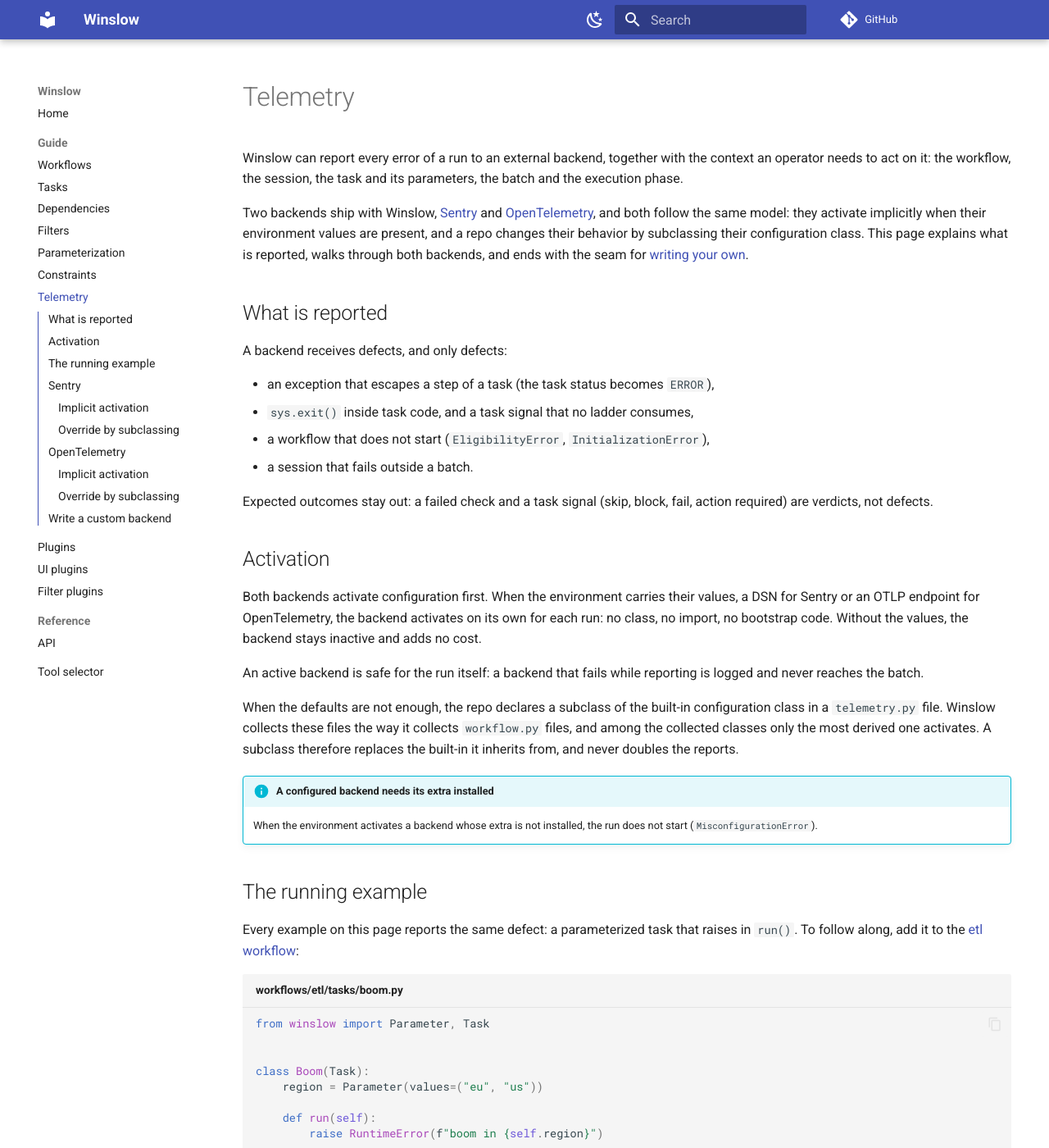
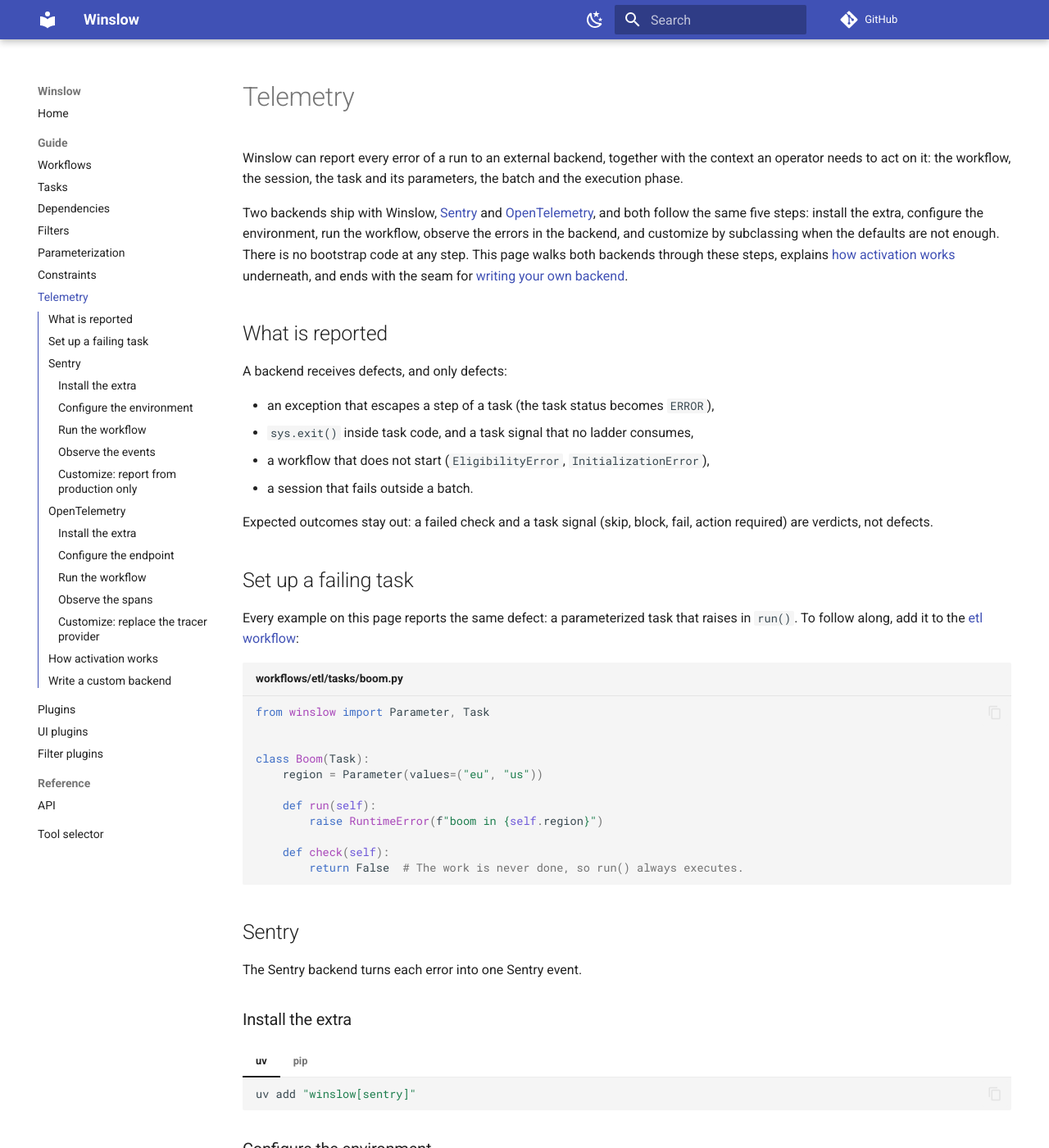
Before and after one commit to winslow-workflow/winslow, an MkDocs documentation site: the page built from docs/telemetry.md, in a window 1280 px wide and 1400 px high. Shown: the whole window at 82% size. Built offline with MkDocs 1.6.1 and Material for MkDocs 9.7.7, drawn with Linux system fonts in a browser that asks for light colours; comment, search, counter and statistics services are not loaded; some of the changed text lies outside the part shown.

Commit message:
Make the docs uv-first and the telemetry page action-oriented

````diff
--- a/docs/telemetry.md
+++ b/docs/telemetry.md
@@ -5,10 +5,11 @@
 the execution phase.
 
 Two backends ship with Winslow, [Sentry](#sentry) and [OpenTelemetry](#opentelemetry), and both
-follow the same model: they activate implicitly when their environment values are present, and a
-repo changes their behavior by subclassing their configuration class. This page explains what is
-reported, walks through both backends, and ends with the seam for
-[writing your own](#write-a-custom-backend).
+follow the same five steps: install the extra, configure the environment, run the workflow,
+observe the errors in the backend, and customize by subclassing when the defaults are not enough.
+There is no bootstrap code at any step. This page walks both backends through these steps,
+explains [how activation works](#how-activation-works) underneath, and ends with the seam for
+[writing your own backend](#write-a-custom-backend).
 
 ## What is reported
 
@@ -22,27 +23,7 @@
 Expected outcomes stay out: a failed check and a task signal (skip, block, fail, action required)
 are verdicts, not defects.
 
-## Activation
-
-Both backends activate configuration first. When the environment carries their values, a DSN for
-Sentry or an OTLP endpoint for OpenTelemetry, the backend activates on its own for each run: no
-class, no import, no bootstrap code. Without the values, the backend stays inactive and adds no
-cost.
-
-An active backend is safe for the run itself: a backend that fails while reporting is logged and
-never reaches the batch.
-
-When the defaults are not enough, the repo declares a subclass of the built-in configuration class
-in a `telemetry.py` file. Winslow collects these files the way it collects `workflow.py` files, and
-among the collected classes only the most derived one activates. A subclass therefore replaces the
-built-in it inherits from, and never doubles the reports.
-
-!!! info "A configured backend needs its extra installed"
-
-    When the environment activates a backend whose extra is not installed, the run does not start
-    (`MisconfigurationError`).
-
-## The running example
+## Set up a failing task
 
 Every example on this page reports the same defect: a parameterized task that raises in `run()`.
 To follow along, add it to the [etl workflow](workflows.md):
@@ -63,16 +44,27 @@
 
 ## Sentry
 
-The Sentry backend turns each error into one Sentry event. Install the extra first:
+The Sentry backend turns each error into one Sentry event.
 
-```bash
-pip install 'winslow[sentry]'
-```
+### Install the extra
 
-### Implicit activation
+=== "uv"
 
-Setting `SENTRY_DSN` is the whole integration: with the DSN present, the built-in
-`SentryConfiguration` activates for each run and flushes its events before the process exits.
+    ```bash
+    uv add "winslow[sentry]"
+    ```
+
+=== "pip"
+
+    ```bash
+    pip install 'winslow[sentry]'
+    ```
+
+### Configure the environment
+
+Set `SENTRY_DSN`; that is the whole integration. With the DSN present, the built-in
+`SentryConfiguration` activates for each run and flushes its events before the process exits
+(see [How activation works](#how-activation-works)).
 
 | Environment value    | Purpose                                        | When unset                 |
 | -------------------- | ---------------------------------------------- | -------------------------- |
@@ -80,16 +72,22 @@
 | `SENTRY_ENVIRONMENT` | The `environment` tag of each event.           | Falls back to `WINSLOW_ENV`. |
 | `SENTRY_RELEASE`     | The `release` of each event.                   | The SDK detects it (git, CI values). |
 
-The values are read through python-decouple: the search for a `.env` file starts in the working
-directory and walks up its parents, and an exported variable always wins over the file.
+Export the values, or put them in a `.env` file: the search for the file starts in the working
+directory and walks up its parents, and an exported variable always wins over the file
+(python-decouple).
+
+### Run the workflow
 
 ```bash
 export SENTRY_DSN="https://examplePublicKey@o0.ingest.sentry.io/0"
 winslow run --mode headless --workflow etl
 ```
 
-The run above reports one event per parameter row of `Boom`. Each event carries these tags to
-search and filter on (the environment arrives through the native SDK field, not a tag):
+### Observe the events
+
+The run reports one event per parameter row of `Boom`: the Sentry project shows two new issues,
+`boom (eu)` and `boom (us)`. Each event carries these tags to search and filter on (the
+environment arrives through the native SDK field, not a tag):
 
 | Tag                 | Value                                              | Example              |
 | ------------------- | -------------------------------------------------- | -------------------- |
@@ -115,11 +113,11 @@
 
 A workflow that does not start reports the same way, with the workflow and session tags only.
 
-### Override by subclassing
+### Customize: report from production only
 
 The built-in activates wherever the DSN is set. To decide differently, subclass
 `SentryConfiguration` in a `telemetry.py` file and override `get_handler`: the subclass replaces
-the built-in, and nothing else changes. This example reports from production only:
+the built-in, and nothing else changes.
 
 ```python title="telemetry.py"
 from winslow import settings
@@ -141,31 +139,43 @@
 ## OpenTelemetry
 
 The OpenTelemetry backend turns each error into one short span with the exception recorded on it.
-Install the extra first:
 
-```bash
-pip install 'winslow[otel]'
-```
+### Install the extra
 
-### Implicit activation
+=== "uv"
 
-Setting an OTLP traces endpoint is the whole integration: with an endpoint present, the built-in
-`OpenTelemetryConfiguration` activates for each run and flushes its spans before the process exits.
-`OTEL_EXPORTER_OTLP_TRACES_ENDPOINT` is used exactly as given; the more general
-`OTEL_EXPORTER_OTLP_ENDPOINT` gets `/v1/traces` appended, following the OTLP http convention. Both
-are read through python-decouple, like the Sentry values.
+    ```bash
+    uv add "winslow[otel]"
+    ```
+
+=== "pip"
+
+    ```bash
+    pip install 'winslow[otel]'
+    ```
+
+### Configure the endpoint
+
+Set an OTLP traces endpoint; that is the whole integration. With an endpoint present, the built-in
+`OpenTelemetryConfiguration` activates for each run and flushes its spans before the process exits
+(see [How activation works](#how-activation-works)). `OTEL_EXPORTER_OTLP_TRACES_ENDPOINT` is used
+exactly as given; the more general `OTEL_EXPORTER_OTLP_ENDPOINT` gets `/v1/traces` appended,
+following the OTLP http convention. Both are read through python-decouple, like the Sentry values.
+
+### Run the workflow
 
 ```bash
 export OTEL_EXPORTER_OTLP_TRACES_ENDPOINT="http://localhost:4318/v1/traces"
 winslow run --mode headless --workflow etl
 ```
 
-The run above exports one span per errored `Boom` instance: the span is named
-`winslow.task_error`, its status is `ERROR`, and the exception is recorded on it as the standard
-exception event. A workflow that does not start exports the same shape under the name
-`winslow.unscoped_error`.
+### Observe the spans
 
-The spans arrive under the service name `winslow` (set `OTEL_SERVICE_NAME` to change it). The
+The run exports one span per errored `Boom` instance: the span is named `winslow.task_error`, its
+status is `ERROR`, and the exception is recorded on it as the standard exception event. A workflow
+that does not start exports the same shape under the name `winslow.unscoped_error`.
+
+Look for the spans under the service name `winslow` (set `OTEL_SERVICE_NAME` to change it). The
 service identifies the winslow process, not a workflow: one process can run many workflows, and
 the spans of all of them share its service name. To select one workflow, filter on the span
 attributes:
@@ -186,12 +196,12 @@
 | `winslow.phase`              | The execution phase of the errored step.           | `run`                |
 | `winslow.env`                | `WINSLOW_ENV`.                                     | `prod`               |
 
-### Override by subclassing
+### Customize: replace the tracer provider
 
 The built-in builds its tracer provider from the environment alone. To change the exporter, the
-resource or the processor, subclass `OpenTelemetryConfiguration` and override
-`get_tracer_provider`. This example replaces the service name and stamps the owning team onto the
-resource, so every span carries both:
+resource or the processor, subclass `OpenTelemetryConfiguration` in a `telemetry.py` file and
+override `get_tracer_provider`. This example replaces the service name and stamps the owning team
+onto the resource, so every span carries both:
 
 ```python title="telemetry.py"
 from decouple import config
@@ -228,11 +238,32 @@
 Run the workflow again: every span now carries the `team` resource attribute. For a change beyond
 the provider, other span names or other attributes, override `get_handler` instead.
 
+## How activation works
+
+Both backends activate configuration first. When the environment carries their values, a DSN for
+Sentry or an OTLP endpoint for OpenTelemetry, the backend activates on its own for each run: no
+class, no import, no bootstrap code. Without the values, the backend stays inactive and adds no
+cost.
+
+An active backend is safe for the run itself: a backend that fails while reporting is logged and
+never reaches the batch.
+
+When the defaults are not enough, the repo declares a subclass of the built-in configuration class
+in a `telemetry.py` file. Winslow collects these files the way it collects `workflow.py` files, and
+among the collected classes only the most derived one activates. A subclass therefore replaces the
+built-in it inherits from, and never doubles the reports.
+
+!!! info "A configured backend needs its extra installed"
+
+    When the environment activates a backend whose extra is not installed, the run does not start
+    (`MisconfigurationError`).
+
 ## Write a custom backend
 
-The built-ins cover Sentry and OpenTelemetry, but the seam behind them is open. A direct subclass
-of `TelemetryConfiguration` adds a backend next to the built-ins: the configuration decides when
-its backend is active and builds the handler, and the handler consumes the errors.
+The built-ins cover Sentry and OpenTelemetry, but the seam behind them is open. To add a backend
+next to the built-ins, declare a direct subclass of `TelemetryConfiguration` in a `telemetry.py`
+file: the configuration decides when its backend is active and builds the handler, and the handler
+consumes the errors.
 
 ```python title="telemetry.py"
 from winslow import settings
--- a/mkdocs.yml
+++ b/mkdocs.yml
@@ -24,6 +24,7 @@
     - navigation.top
     - navigation.footer
     - content.code.copy
+    - content.tabs.link
     - toc.integrate
 
 nav:
@@ -63,6 +64,8 @@
       anchor_linenums: true
   - pymdownx.superfences
   - pymdownx.inlinehilite
+  - pymdownx.tabbed:
+      alternate_style: true
   - pymdownx.snippets:
       base_path: ["."]
       check_paths: true
````
Also changed, not shown: docs/filter-plugins.md (+21 -12 lines), docs/index.md (+11 -3 lines), docs/ui-plugins.md (+21 -12 lines), 4 other files.
